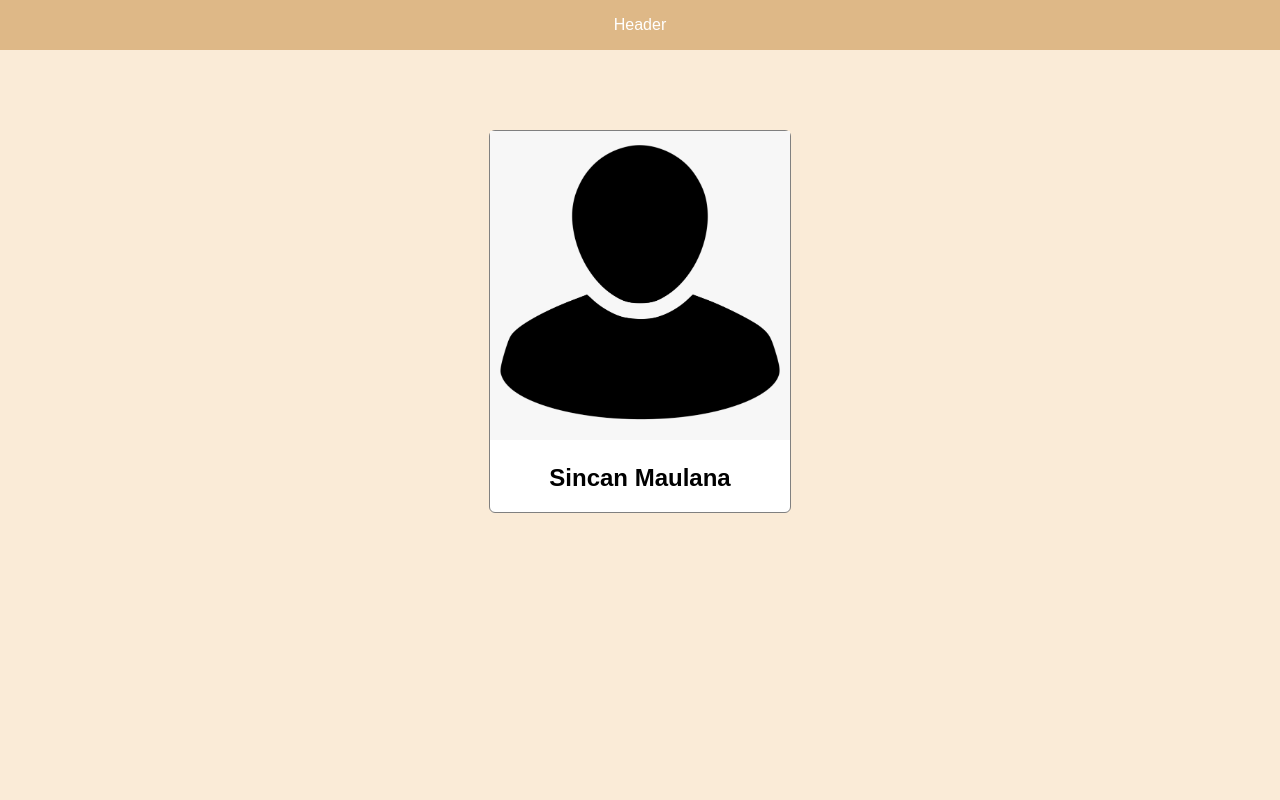
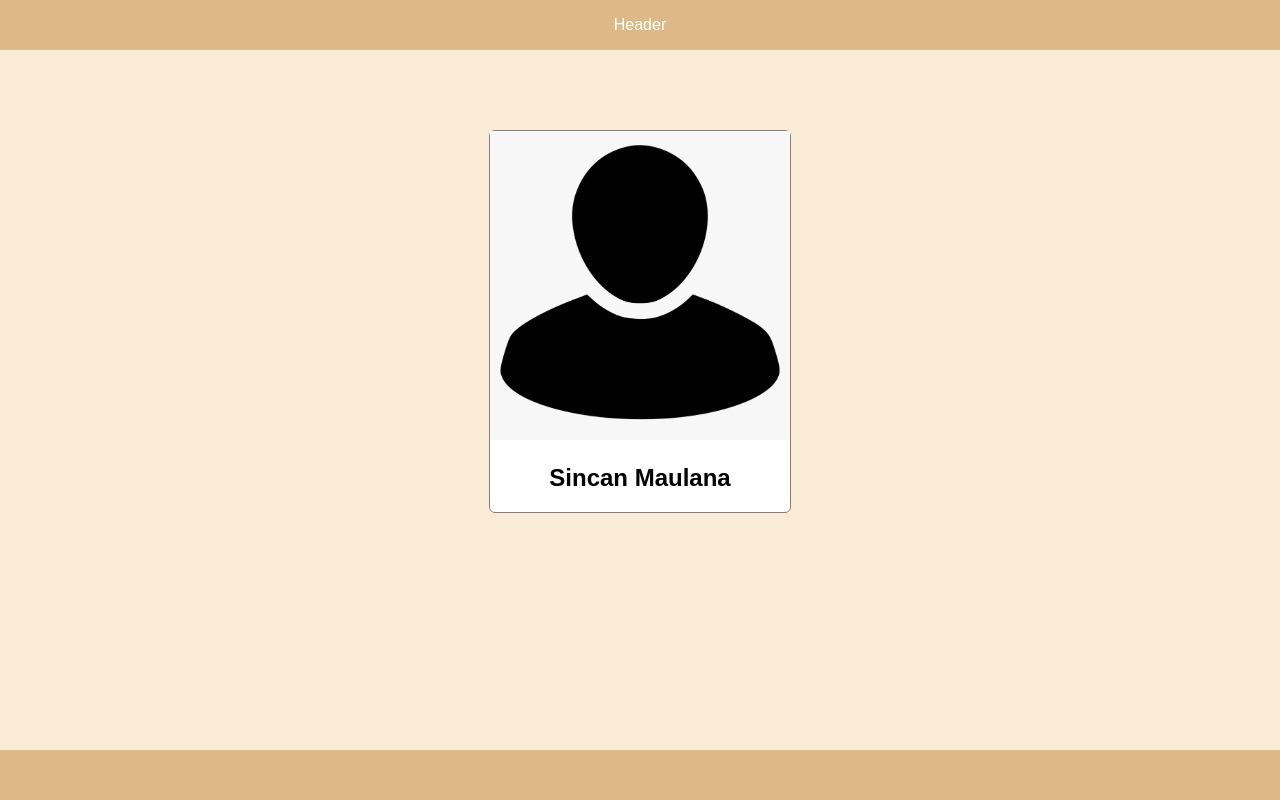
Before and after one commit to sincanmaulanaa/my-repo-from-remote, a plain HTML site: page index.html in a window 1280 px wide. Drawn offline with Linux system fonts and the light colour scheme.

Commit message:
create div id=footer in web-style, because in branch footer no footer id. I don't know why.

```diff
--- a/index.html
+++ b/index.html
@@ -10,6 +10,7 @@
 		<img id="profile-image" src="78-785827_user-profile-avatar-login-account-male-user-icon.png" alt="profile image" />
 		<h2 id="profile-name">Sincan Maulana</h2>
 	 </div>
+	 <div id="footer"></div>
 
 </body>
 </html>
```
